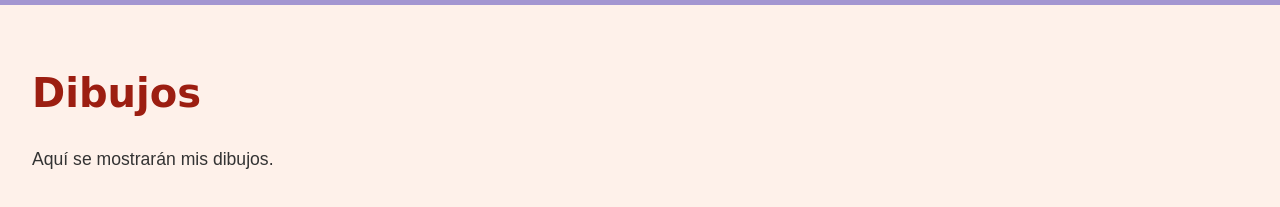
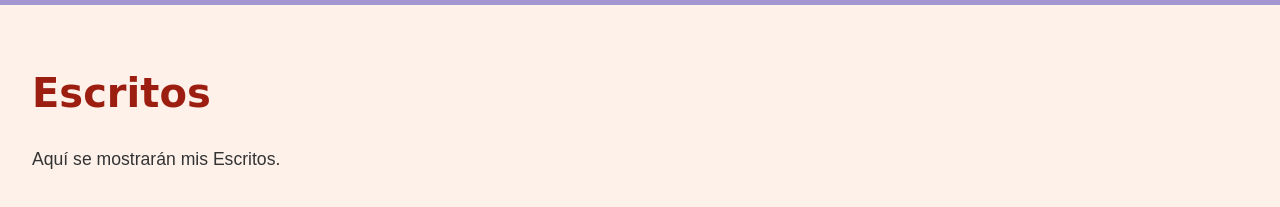
Before and after one commit to tornadiza/tornadiza-site, a plain HTML site: page writings.html in a window 1280 px wide. Shown: the part 137-344 px from the top of the page. Drawn offline with Linux system fonts and the light colour scheme.

Commit message:
Update writings.html

```diff
--- a/writings.html
+++ b/writings.html
@@ -21,8 +21,8 @@
     </header>
     <main>
         <section>
-            <h2>Dibujos</h2>
-            <p>Aquí se mostrarán mis dibujos.</p>
+            <h2>Escritos</h2>
+            <p>Aquí se mostrarán mis Escritos.</p>
         </section>
     </main>
 </body>
```
